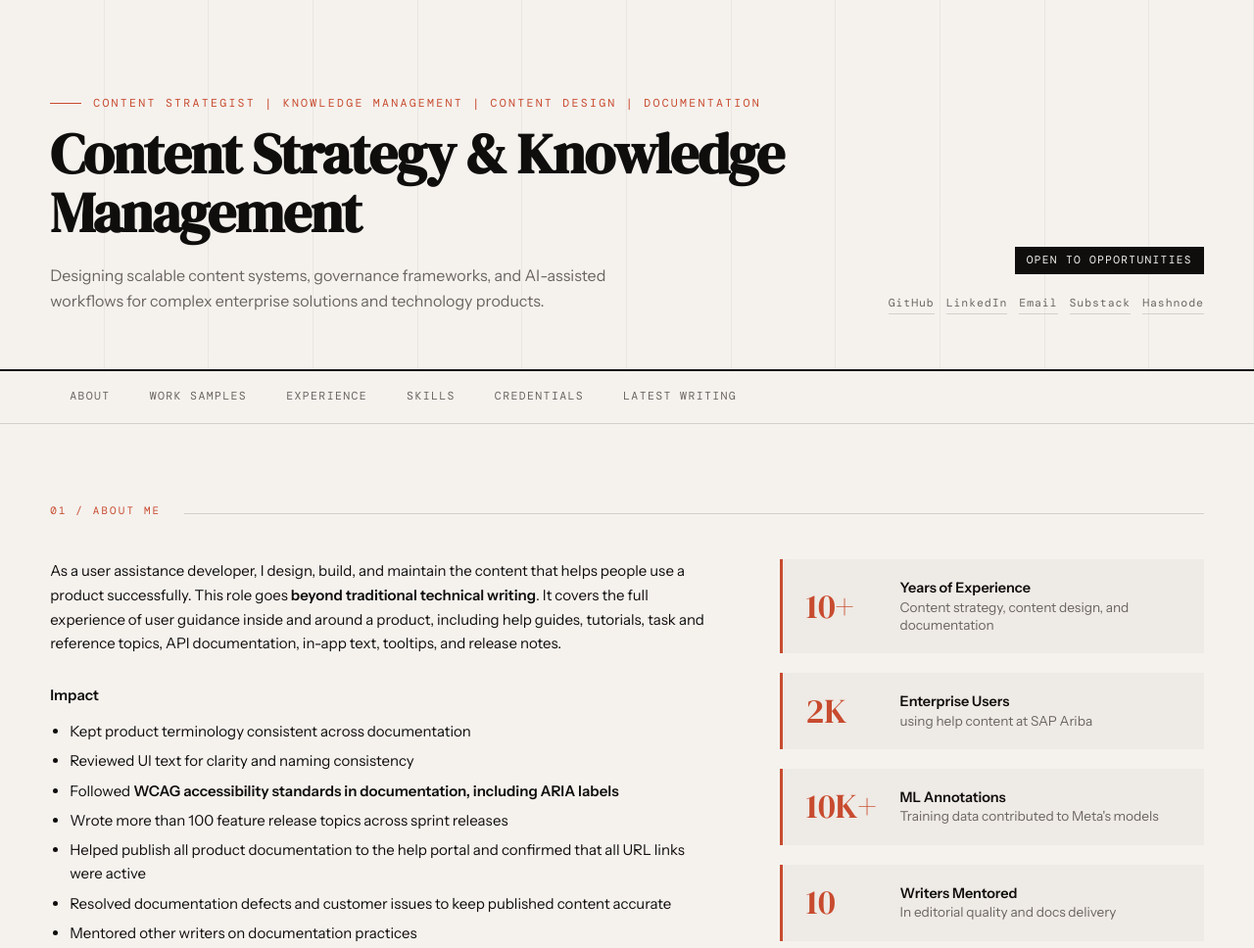
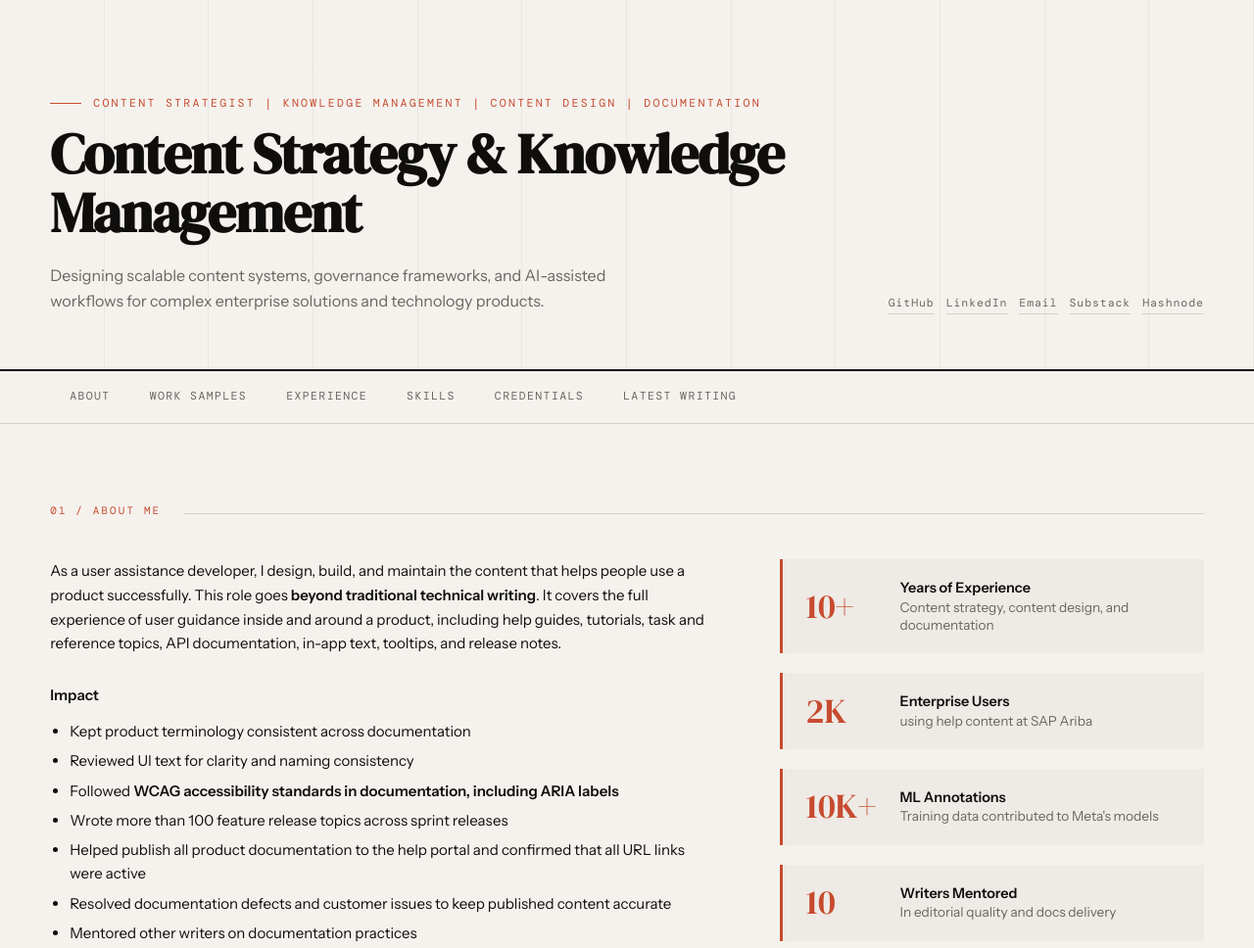
Before and after one commit to ElianaJain/ElianaJainPortfolio, a plain HTML site: page index.html in a window 1280 px wide. Shown: the top 968 px of the page at 98% size. Drawn offline with nearby package versions, Linux system fonts and the light colour scheme; no server answers; a web font is replaced by a local one.

Commit message:
Update index.html

```diff
--- a/index.html
+++ b/index.html
@@ -658,7 +658,7 @@
     <p class="tagline">Designing scalable content systems, governance frameworks, and AI-assisted workflows for complex enterprise solutions and technology products.</p>
   </div>
   <div class="header-meta">
-    <div class="meta-pill">Open to opportunities</div>
+    <!--<div class="meta-pill">Open to opportunities</div> -->
     <!-- <div class="meta-pill" style="background:var(--accent);">Technical Writer</div>  -->
     <div class="header-links">
       <a href="https://github.com/ElianaJain" target="_blank" rel="noopener noreferrer">GitHub</a>
```
